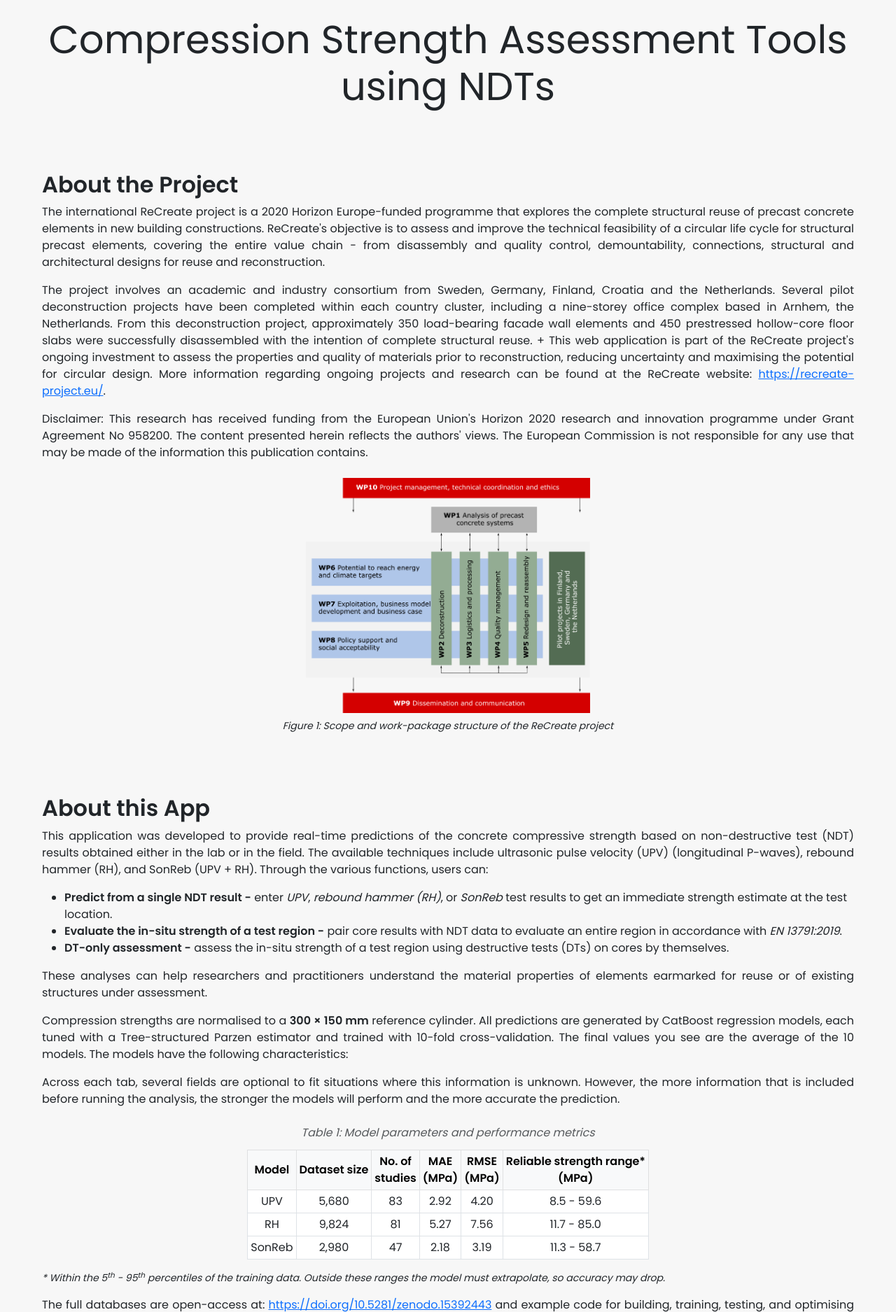
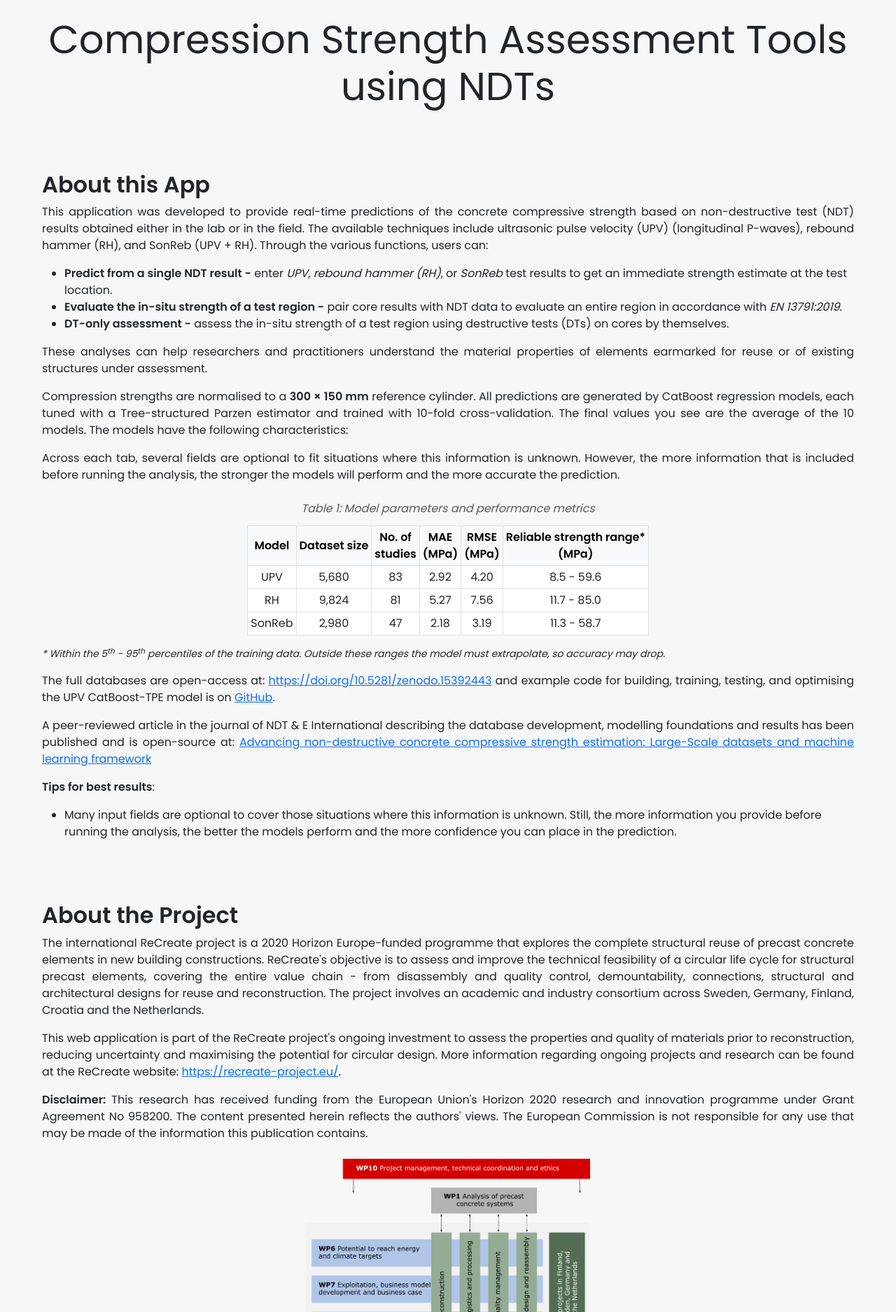
Before and after one commit to bma114/recreate-ndt, a Django app: page / in a window 1280 px wide. Shown: the part 377-2252 px from the top of the page at 70% size. Run offline with Django 5.2, Linux system fonts and the light colour scheme; some libraries are stand-ins or nearby versions.

Commit message:
Add files via upload
Updates to HTML partials

```diff
--- a/ndt_app/templates/partials/analysis_combined.html
+++ b/ndt_app/templates/partials/analysis_combined.html
@@ -171,7 +171,7 @@
                   </div>
 
                   <div class="mb-3">
-                      <label for="upv" class="form-label">Number of UPV Tests: <span class="text-danger">*</span></label>
+                      <label for="upv" class="form-label">Number of UPV Tests (at each location): <span class="text-danger">*</span></label>
                           <span class="bi bi-question-circle-fill info-icon" data-bs-toggle="tooltip"
                           title="Enter the number of UPV tests performed at each test location. The final reported velocity should be the mean value."></span>
                       <input type="number" id="no_upv_tests" name="no_upv_tests" class="form-control" required data-ndt="upv">
@@ -236,7 +236,7 @@
                   </div>
 
                   <div class="mb-3">
-                      <label for="rh" class="form-label">Number of RH Tests: <span class="text-danger">*</span></label>
+                      <label for="rh" class="form-label">Number of RH Tests (at each location): <span class="text-danger">*</span></label>
                           <span class="bi bi-question-circle-fill info-icon" data-bs-toggle="tooltip" title="Enter the number of rebound hammer tests performed at each test location."></span>
                       <input type="number" id="no_rh_tests" name="no_rh_tests" class="form-control" required data-ndt="rh">
                       <div class="error-message" style="color: red; display: none;"></div>
--- a/ndt_app/templates/partials/home.html
+++ b/ndt_app/templates/partials/home.html
@@ -5,40 +5,6 @@
 
   <h1 class="text-center display-4 mb-5"><strong>Compression Strength Assessment
     Tools using NDTs</strong></h1>
-
-  <section class="home-section">
-    <h2><strong>About the Project</strong></h2>
-      <p>
-      The international ReCreate project is a 2020 Horizon Europe-funded programme that explores the complete structural reuse of precast concrete elements in new building constructions.
-      ReCreate's objective is to assess and improve the technical feasibility of a circular life cycle for structural precast elements, covering the entire value chain -
-      from disassembly and quality control, demountability, connections, structural and architectural designs for reuse and reconstruction.
-      </p>
-      <p>
-      The project involves an academic and industry consortium from Sweden, Germany, Finland, Croatia and the Netherlands.
-      Several pilot deconstruction projects have been completed within each country cluster, including a nine-storey office complex based in Arnhem, the Netherlands.
-      From this deconstruction project, approximately 350 load-bearing facade wall elements and 450 prestressed hollow-core floor slabs were successfully disassembled with the intention of
-      complete structural reuse. +
-      This web application is part of the ReCreate project's ongoing investment to assess the properties and quality of materials prior to reconstruction,
-      reducing uncertainty and maximising the potential for circular design. More information regarding ongoing projects and research can be found at the ReCreate website:
-      <a href="https://recreate-project.eu/" target="_blank" rel="noopener">https://recreate-project.eu/</a>.
-      </p>
-      <p>
-      Disclaimer: This research has received funding from the European Union's Horizon 2020 research and innovation programme under Grant Agreement No 958200. The content presented herein
-      reflects the authors' views. The European Commission is not responsible for any use that may be made of the information this publication contains.
-      </p>
-
-      <figure class="text-center my-4">
-        <img src="{% static 'Work Packages.png' %}"
-            alt="ReCreate project work-package structure"
-            class="img-fluid"
-            style="width: 35%; height: auto;">
-        <figcaption class="mt-2 fst-italic small">
-          Figure&nbsp;1: Scope and work-package structure of the ReCreate project
-        </figcaption>
-      </figure>
-
-  </section>
-
 
   <section class="home-section">
     <h2><strong>About this App</strong></h2>
@@ -109,6 +75,11 @@
         and example code for building, training, testing, and optimising the UPV CatBoost-TPE model is on
         <a href="https://github.com/bma114/upv-compressive-strength-predictions" target="_blank" rel="noopener">GitHub</a>.
       </p>
+      <p>
+        A peer-reviewed article in the journal of NDT & E International describing the database development, modelling foundations and results has been published and is open-source at:
+        <a href="https://doi.org/10.1016/j.ndteint.2025.103549" target="_blank" rel="noopener">Advancing non-destructive concrete compressive strength estimation:
+          Large-Scale datasets and machine learning framework</a>
+      </p>
 
       <p><strong>Tips for best results</strong>:</p>
       <ul class="text-start mb-0">
@@ -120,14 +91,45 @@
 
   </section>
 
+  <section class="home-section">
+    <h2><strong>About the Project</strong></h2>
+      <p>
+      The international ReCreate project is a 2020 Horizon Europe-funded programme that explores the complete structural reuse of precast concrete elements in new building constructions.
+      ReCreate's objective is to assess and improve the technical feasibility of a circular life cycle for structural precast elements, covering the entire value chain -
+      from disassembly and quality control, demountability, connections, structural and architectural designs for reuse and reconstruction.
+      The project involves an academic and industry consortium across Sweden, Germany, Finland, Croatia and the Netherlands.
+      </p>
+      <p>
+      This web application is part of the ReCreate project's ongoing investment to assess the properties and quality of materials prior to reconstruction,
+      reducing uncertainty and maximising the potential for circular design. More information regarding ongoing projects and research can be found at the ReCreate website:
+      <a href="https://recreate-project.eu/" target="_blank" rel="noopener">https://recreate-project.eu/</a>.
+      </p>
+      <p>
+      <strong>Disclaimer:</strong> This research has received funding from the European Union's Horizon 2020 research and innovation programme under Grant Agreement No 958200. The content presented herein
+      reflects the authors' views. The European Commission is not responsible for any use that may be made of the information this publication contains.
+      </p>
+
+      <figure class="text-center my-4">
+        <img src="{% static 'Work Packages.png' %}"
+            alt="ReCreate project work-package structure"
+            class="img-fluid"
+            style="width: 35%; height: auto;">
+        <figcaption class="mt-2 fst-italic small">
+          Figure&nbsp;1: Scope and work-package structure of the ReCreate project
+        </figcaption>
+      </figure>
+
+  </section>
 
   <section class="home-section">
     <h2><strong>Individual Predictions</strong></h2>
       <p>
       This tab enables users to estimate the compressive strength at a specific location relative to where an NDT was performed.
+      </p>
+      <p>
       After selecting the NDT technique, fill in all required fields and any optional fields where the information is known.
       Clicking the green predict button will then generate a prediction of the normalised compressive strength.
-      If the strength is expected to fall within the domains mentioned in Table 1, then the predictions will have confidence metrics given to Table 1 also.
+      If the strength is expected to fall within the domains mentioned in <strong>Table 1</strong>, then the predictions will have confidence metrics given to Table 1 also.
       </p>
   </section>
 
@@ -175,11 +177,13 @@
         The model predictions, distribution properties, coefficient of variation, and estimated characteristic strength are given for each calibration method.
       </p>
       <p>
-       It's generally accepted that local calibration can provide better results for small datasets, as each NDT contains significant variance on the global scale.
-       Otherwise, global calibration can provide much more <em>consistent and reliable</em> results for larger datasets that follow the global trend and sit inside the training data ranges given in Table 1.
-       For this reason, both the local linear and global distributions are plotted along with their full statistical results, so the user can decide which they find more confidence in.
-       It should again be stressed that the more optional fields that are completed, the better these global models perform.
-       Further technical details, performance metrics, and limitations are discussed in Matthews et al. (2025 - in review).
+       It's generally accepted that local calibration can provide good results for small datasets, as the variance within each NDT significantly increases as more data is aggregated.
+       Otherwise, global calibration can typically provide more <em>consistent</em> and <em>reliable</em> results for larger datasets, given that: they <strong>follow the global trend</strong>
+       and fall <strong>inside the training data ranges</strong> given in Table 1. Hence, global calibration tends to perform poorly for high-strength concretes.
+       To help navigate this, both the local linear and global distributions are plotted along with their full statistical results, so the user can decide which they find more confidence in.
+       It should again be stressed that the more optional fields that are completed, the better these global models perform. The global models are also much more sensitive to small changes in certain variables,
+       since they were trained on 17 input variables each for UPV and RH, and 22 for SonReb.
+       Further technical details, performance metrics, and limitations are discussed in the journal paper linked above.
       </p>
   </section>
 
--- a/ndt_app/templates/partials/individual_form.html
+++ b/ndt_app/templates/partials/individual_form.html
@@ -208,7 +208,7 @@
                         </div>
 
                         <div class="mb-3">
-                            <label for="upv" class="form-label">Number of UPV Tests: <span class="text-danger">*</span></label>
+                            <label for="upv" class="form-label">Number of UPV Tests (at each location): <span class="text-danger">*</span></label>
                                 <span class="bi bi-question-circle-fill info-icon" data-bs-toggle="tooltip"
                                 title="Enter the number of UPV tests performed at each test location. The final reported velocity should be the mean value."></span>
                             <input type="number" id="no_upv_tests" name="no_upv_tests" class="form-control" required data-ndt="upv">
@@ -281,7 +281,7 @@
                         </div>
 
                         <div class="mb-3">
-                            <label for="rh" class="form-label">Number of RH Tests: <span class="text-danger">*</span></label>
+                            <label for="rh" class="form-label">Number of RH Tests (at each location): <span class="text-danger">*</span></label>
                                 <span class="bi bi-question-circle-fill info-icon" data-bs-toggle="tooltip" title="Enter the number of rebound hammer tests performed at each test location."></span>
                             <input type="number" id="no_rh_tests" name="no_rh_tests" class="form-control" required data-ndt="rh">
                             <div class="error-message" style="color: red; display: none;"></div>
```
